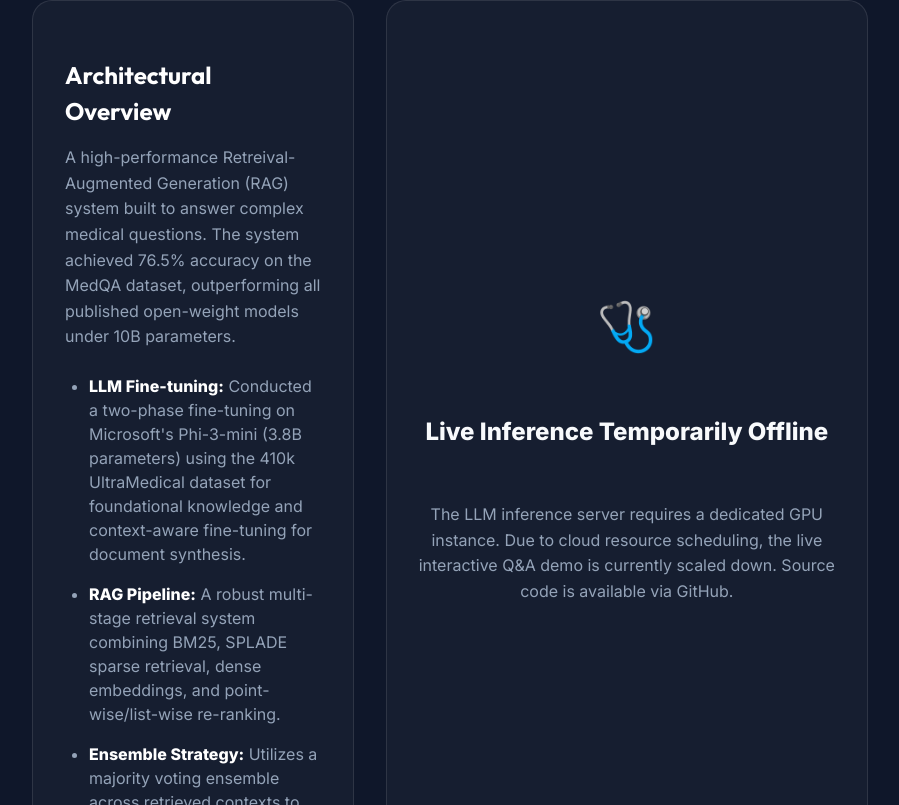
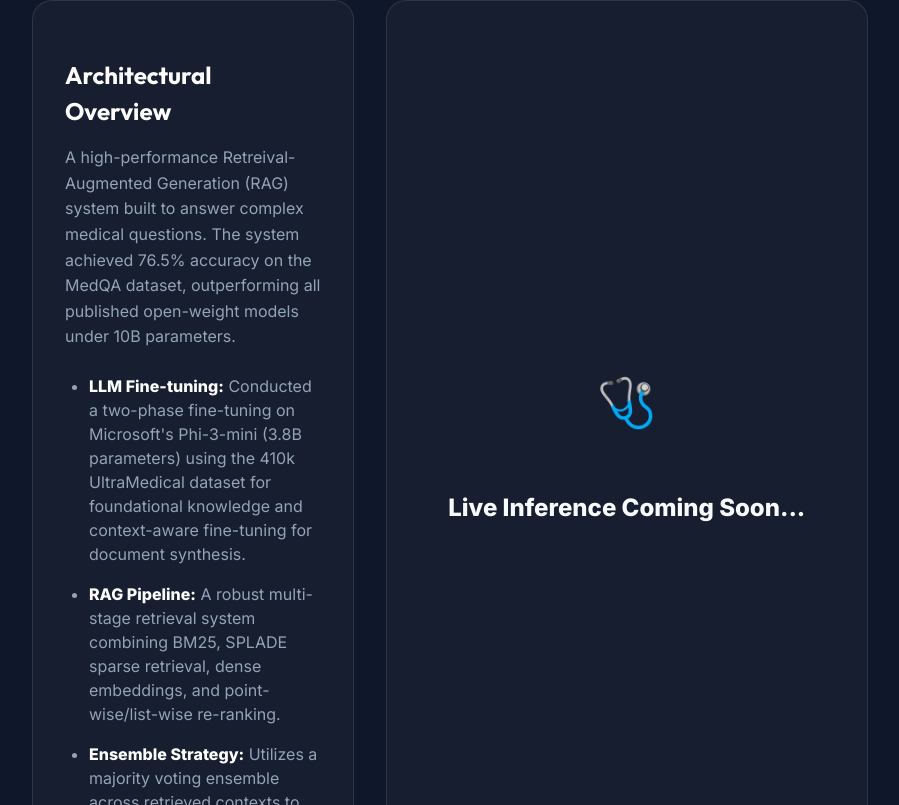
Before and after one commit to shjy2008/Portfolio, a Next.js app: page /medical-qa in a window 1280 px wide. Shown: the part 376-1181 px from the top of the page, without its empty margins (190-1089 px from the left). Built offline with nearby package versions, Linux system fonts and the light colour scheme.

Commit message:
feat: update project status, refine professional bio

```diff
--- a/src/projects/MedicalQA.tsx
+++ b/src/projects/MedicalQA.tsx
@@ -27,11 +27,7 @@ const MedicalQA: React.FC = () => {
 
         <div className="demo-panel" style={{ textAlign: 'center', justifyContent: 'center' }}>
           <div style={{ fontSize: '3rem', marginBottom: '1rem' }}>🩺</div>
-          <h2>Live Inference Temporarily Offline</h2>
-          <p style={{ color: 'var(--text-muted)', lineHeight: 1.6 }}>
-            The LLM inference server requires a dedicated GPU instance. Due to cloud resource scheduling,
-            the live interactive Q&A demo is currently scaled down. Source code is available via GitHub.
-          </p>
+          <h2>Live Inference Coming Soon...</h2>
         </div>
       </div>
     </div>
```
Also changed, not shown: src/features/home/Home.tsx (+5 -2 lines).
